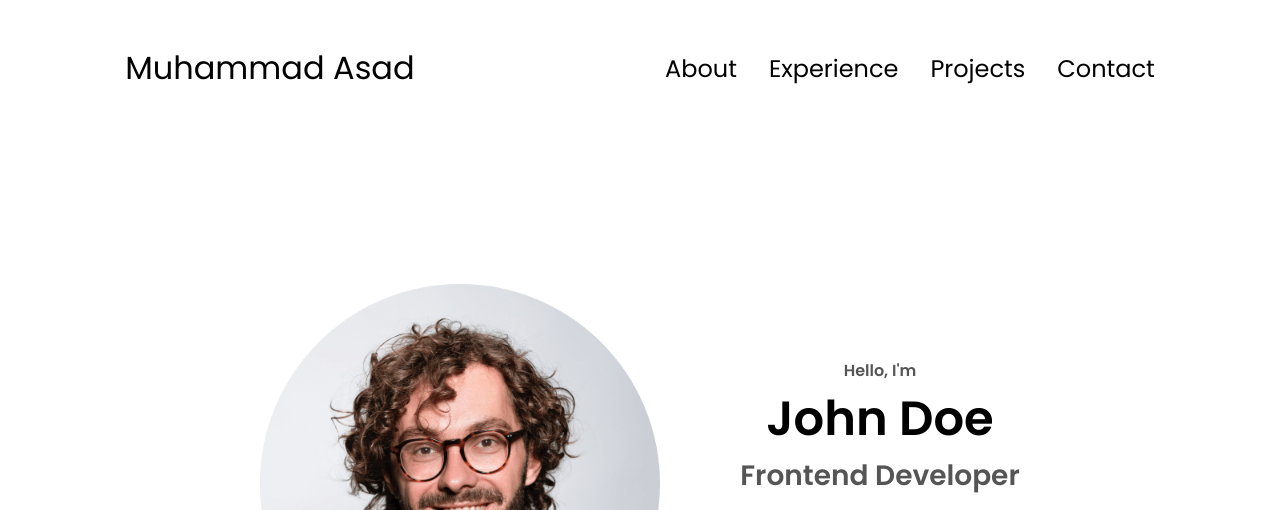
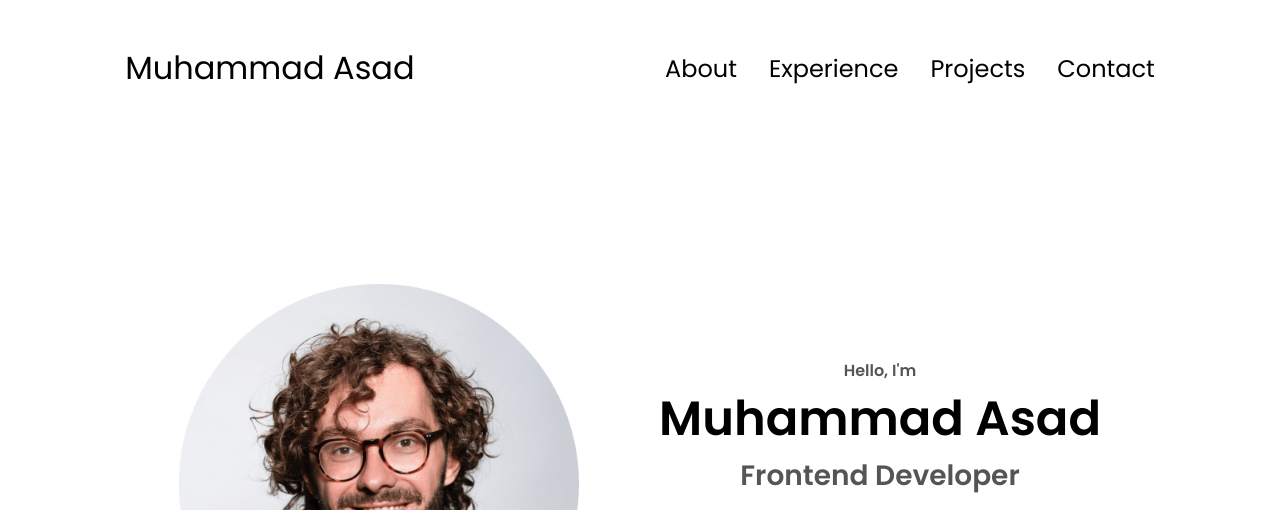
Before and after one commit to asadaptech864/my-portfolio, a plain HTML site: page index.html in a window 1280 px wide. Shown: the top 510 px of the page. Drawn offline with Linux system fonts and the light colour scheme.

Commit message:
change name

```diff
--- a/index.html
+++ b/index.html
@@ -43,7 +43,7 @@
       </div>
       <div class="section__text">
         <p class="section__text__p1">Hello, I'm</p>
-        <h1 class="title">John Doe</h1>
+        <h1 class="title">Muhammad Asad</h1>
         <p class="section__text__p2">Frontend Developer</p>
         <div class="btn-container">
           <button
```
